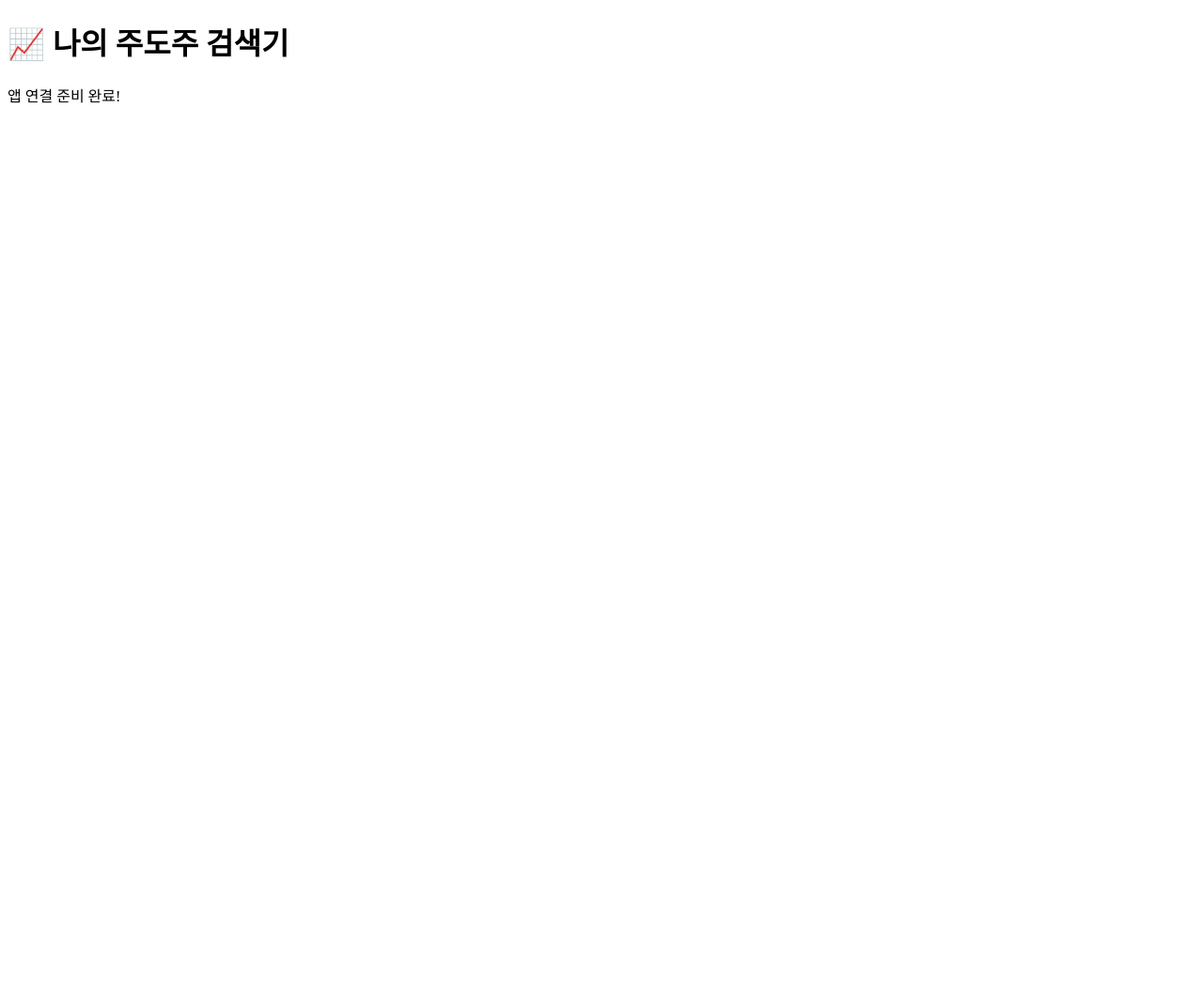
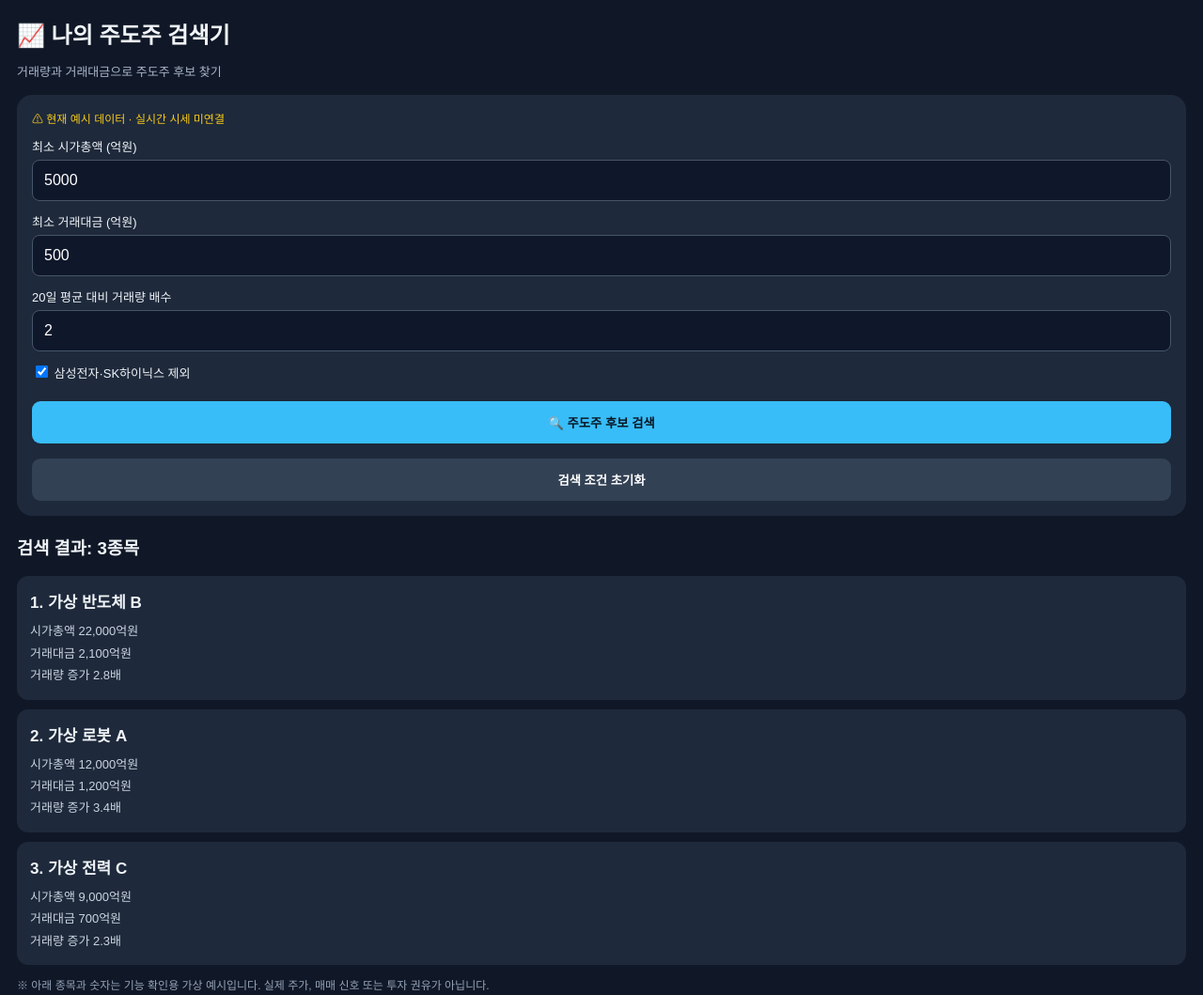
Before and after one commit to rnrrnskim11111-prog/stock-leader-scanner, a plain HTML site: page index.html in a window 1280 px wide. Shown: the whole page at 94% size. Before the commit the page ends 800 px from the top, so only its background shows below. Drawn offline with Linux system fonts and the light colour scheme.

Commit message:
index.html 업데이트

```diff
--- a/index.html
+++ b/index.html
@@ -2,11 +2,57 @@
 <html lang="ko">
 <head>
 <meta charset="UTF-8">
-<meta name="viewport" content="width=device-width, initial-scale=1">
-<title>나의 주도주 검색기</title>
+<meta name="viewport" content="width=device-width,initial-scale=1">
+<title>주도주 검색기</title>
+<style>
+*{box-sizing:border-box}body{margin:0;background:#101827;color:#f1f5f9;font-family:Arial,sans-serif;padding:18px}.head{font-size:24px;font-weight:bold}p{color:#a8b6ca;font-size:13px}.panel{background:#1e293b;border-radius:16px;padding:16px;margin:16px 0}label{display:block;font-size:13px;margin:12px 0 5px}input{width:100%;padding:12px;border-radius:8px;background:#0f172a;color:white;border:1px solid #475569;font-size:16px}button{background:#38bdf8;color:#071522;padding:13px;border:0;border-radius:9px;font-weight:bold;width:100%;margin-top:16px}button.secondary{background:#334155;color:white}.tag{color:#facc15;font-size:12px}.item{background:#1e293b;border-radius:12px;margin:10px 0;padding:14px}.name{font-weight:bold;font-size:17px}.num{font-size:13px;color:#cbd5e1;margin-top:8px;line-height:1.8}.empty{padding:25px;text-align:center;color:#94a3b8}.small{font-size:12px;color:#94a3b8}
+</style>
 </head>
 <body>
-<h1>📈 나의 주도주 검색기</h1>
-<p>앱 연결 준비 완료!</p>
+<div class="head">📈 나의 주도주 검색기</div>
+<p>거래량과 거래대금으로 주도주 후보 찾기</p>
+<div class="panel">
+<div class="tag">⚠ 현재 예시 데이터 · 실시간 시세 미연결</div>
+<label>최소 시가총액 (억원)</label>
+<input id="cap" type="number" value="5000">
+<label>최소 거래대금 (억원)</label>
+<input id="value" type="number" value="500">
+<label>20일 평균 대비 거래량 배수</label>
+<input id="volume" type="number" step="0.1" value="2">
+<label><input type="checkbox" id="exclude" checked style="width:auto"> 삼성전자·SK하이닉스 제외</label>
+<button onclick="scan()">🔍 주도주 후보 검색</button>
+<button class="secondary" onclick="resetFilters()">검색 조건 초기화</button>
+</div>
+<h3 id="count">검색 결과</h3>
+<div id="results"></div>
+<p class="small">※ 아래 종목과 숫자는 기능 확인용 가상 예시입니다. 실제 주가, 매매 신호 또는 투자 권유가 아닙니다.</p>
+<script>
+const data=[
+{name:"가상 로봇 A",cap:12000,value:1200,volume:3.4},
+{name:"가상 반도체 B",cap:22000,value:2100,volume:2.8},
+{name:"가상 전력 C",cap:9000,value:700,volume:2.3},
+{name:"가상 바이오 D",cap:3800,value:900,volume:4.1},
+{name:"가상 소재 E",cap:13000,value:350,volume:1.7},
+{name:"삼성전자",cap:4000000,value:8500,volume:2.5},
+{name:"SK하이닉스",cap:1400000,value:5900,volume:2.9}
+];
+function scan(){
+const cap=Number(document.getElementById("cap").value);
+const val=Number(document.getElementById("value").value);
+const vol=Number(document.getElementById("volume").value);
+const ex=document.getElementById("exclude").checked;
+const filtered=data.filter(x=>x.cap>=cap&&x.value>=val&&x.volume>=vol&&(!ex||!["삼성전자","SK하이닉스"].includes(x.name))).sort((a,b)=>b.value-a.value);
+document.getElementById("count").textContent="검색 결과: "+filtered.length+"종목";
+document.getElementById("results").innerHTML=filtered.length?filtered.map((x,i)=>'<div class="item"><div class="name">'+(i+1)+'. '+x.name+'</div><div class="num">시가총액 '+x.cap.toLocaleString()+'억원<br>거래대금 '+x.value.toLocaleString()+'억원<br>거래량 증가 '+x.volume+'배</div></div>').join(""):'<div class="empty">조건을 만족하는 예시 종목이 없습니다.</div>';
+}
+function resetFilters(){
+document.getElementById("cap").value=5000;
+document.getElementById("value").value=500;
+document.getElementById("volume").value=2;
+document.getElementById("exclude").checked=true;
+scan();
+}
+scan();
+</script>
 </body>
 </html>
```
